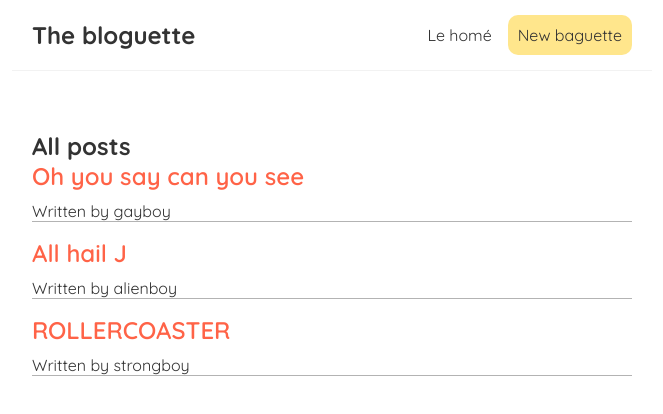
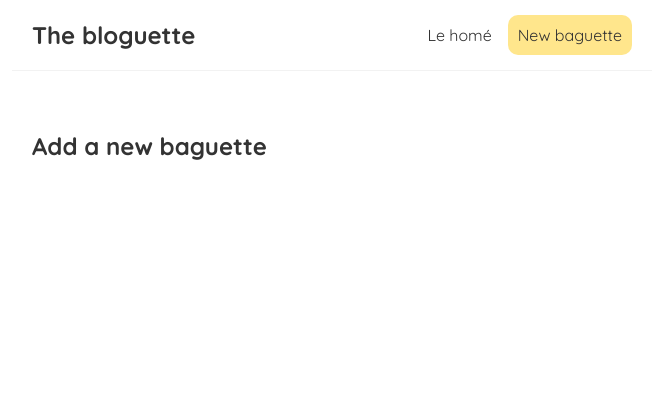
Before and after one commit to Ivan-Chaos/learning-react, a React (Create React App) app: page /create in a window 1280 px wide. Shown: the top 414 px of the page, without its empty margins (308-971 px from the left). Built offline with nearby package versions, Linux system fonts and the light colour scheme; data requests are answered from the project's data file.

Commit message:
#23 Routers

```diff
--- a/package.json
+++ b/package.json
@@ -8,6 +8,7 @@
     "@testing-library/user-event": "^12.1.10",
     "react": "^17.0.2",
     "react-dom": "^17.0.2",
+    "react-router-dom": "^5.2.0",
     "react-scripts": "4.0.3",
     "web-vitals": "^1.0.1"
   },
--- a/src/App.js
+++ b/src/App.js
@@ -1,14 +1,25 @@
 import Navbar from './Navbar'
 import Home from './Home'
+import { BrowserRouter as Router, Route, Switch } from 'react-router-dom'
+import Create from './Create';
 
 function App() {
   return (
-    <div className="App">
-      <Navbar />
-      <div className="content">
-        <Home />
+    <Router>
+      <div className="App">
+        <Navbar />
+        <div className="content">
+          <Switch>
+            <Route exact path="/">
+              <Home />
+            </Route>
+            <Route path="/create">
+              <Create />
+            </Route>
+          </Switch>
+        </div>
       </div>
-    </div>
+    </Router>
   );
 }
 
--- /dev/null
+++ b/src/Create.js
@@ -0,0 +1,9 @@
+const Create = () => {
+    return (
+        <div className="create">
+            <h2>Add a new baguette</h2>
+        </div>
+     );
+}
+
+export default Create;
--- a/src/Navbar.js
+++ b/src/Navbar.js
@@ -1,14 +1,16 @@
+import { Link } from 'react-router-dom'
+
 const Navbar = () => {
     return (
         <nav className="navbar">
             <h1>The bloguette</h1>
             <div className="links">
-               <a href="/">Le homé</a>
-               <a href="/create" style={{
+               <Link to="/">Le homé</Link>
+               <Link to="/create" style={{
                    backgroundColor: '#ffe68c',
                    borderRadius: '10px',
                    padding: '10px'
-               }}>New baguette</a>
+               }}>New baguette</Link>
             </div>
         </nav>
      );
```
Also changed, not shown: 2 other files (tests, documents, lock files or other folders).
